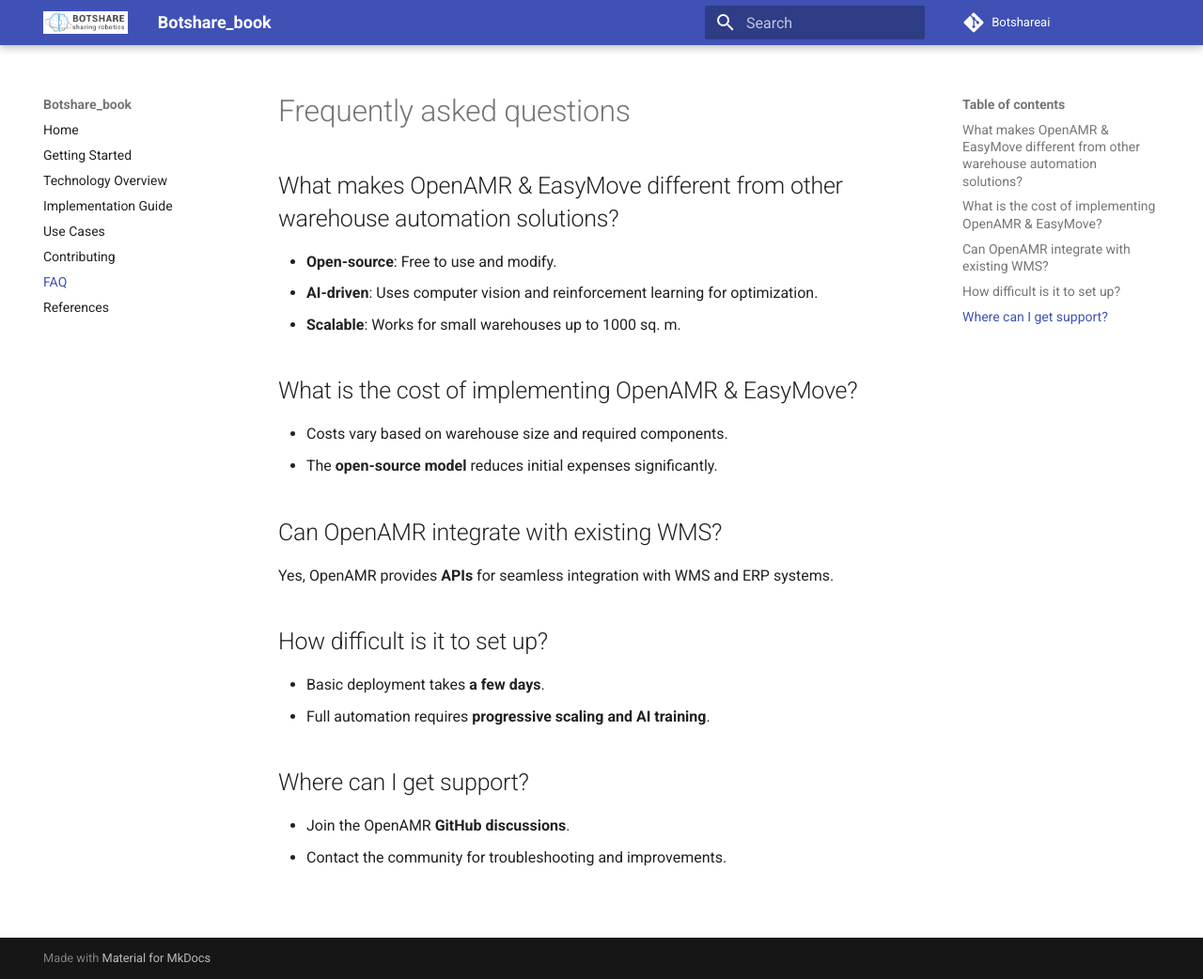
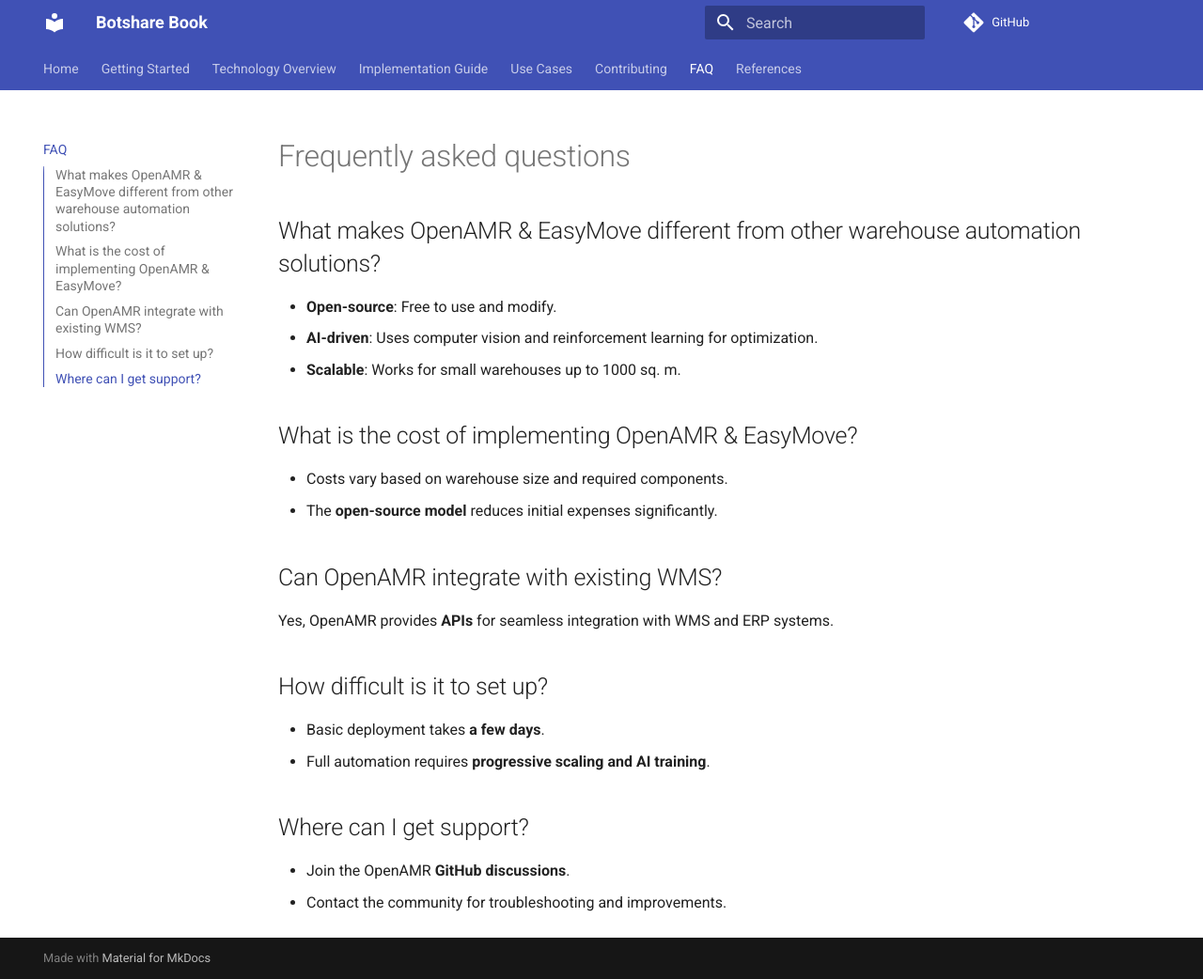
Before and after one commit to BotshareAI/Botshare_book, an MkDocs documentation site: the page built from docs/faq.md, in a window 1280 px wide and 1042 px high. Shown: the whole window at 94% size. Built offline with MkDocs 1.6.1 and Material for MkDocs 9.7.7, drawn with Linux system fonts in a browser that asks for light colours; comment, search, counter and statistics services are not loaded; some of the changed lines change nothing that is shown.

Commit message:
Update mkdocs.yml

```diff
--- a/mkdocs.yml
+++ b/mkdocs.yml
@@ -1,10 +1,16 @@
-site_name: Botshare_book
-site_url: https://botshareAI.github.io/Botshare_book/
-repo_url: https://botshareAI.github.io/Botshare_book/
+site_name: "Botshare Book"
+site_url: "https://botshareai.github.io/Botshare_book/"
+repo_url: "https://github.com/BotshareAI/Botshare_book"
 theme:
-  name: material  # This provides a clean and professional look
-  logo: assets/logo.jpg
-  favicon: assets/favicon.ico
+  name: "material"
+  features:
+    - navigation.tabs
+    - navigation.sections
+    - navigation.instant
+    - toc.integrate
+    - search.suggest
+    - search.highlight
+
 nav:
   - Home: index.md
   - Getting Started: getting_started.md
@@ -14,3 +20,7 @@
   - Contributing: contributing.md
   - FAQ: faq.md
   - References: references.md
+
+plugins:
+  - search
+  - mkdocs-material
```
